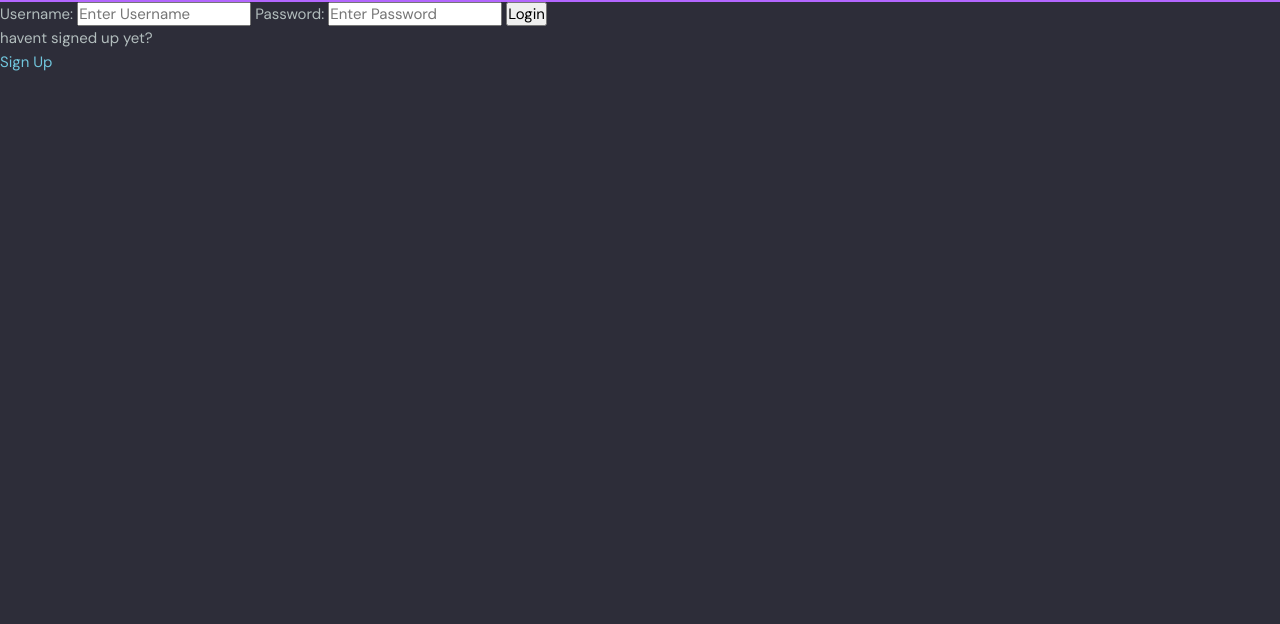
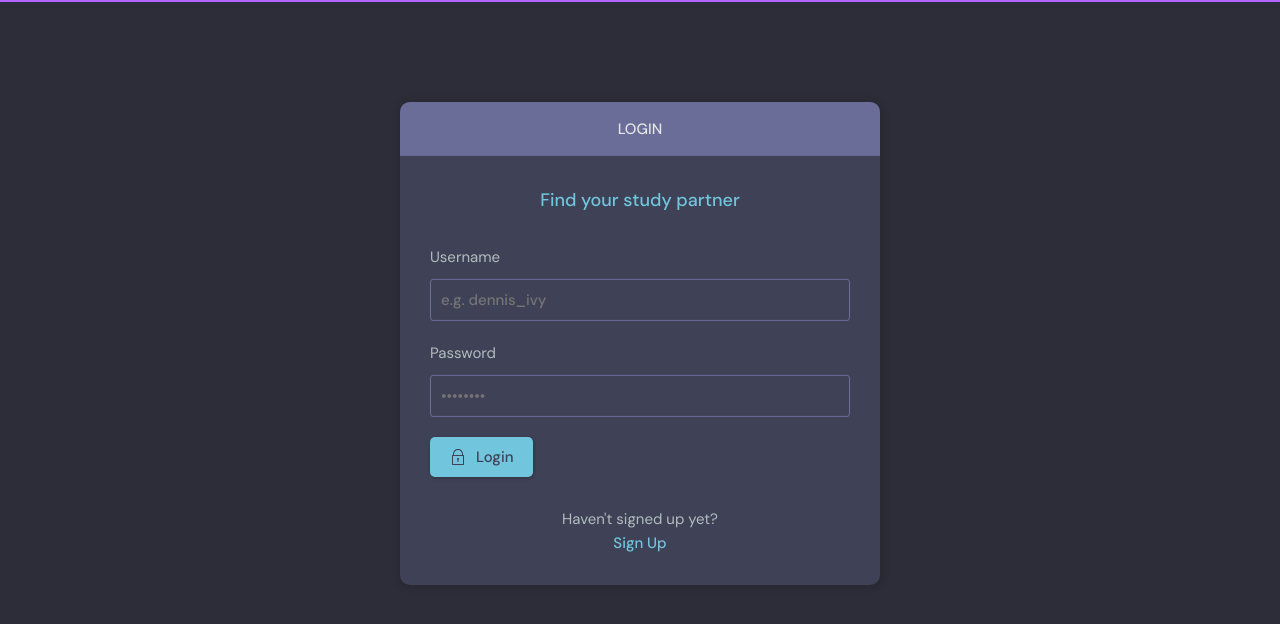
Before and after one commit to YouChengChung/Django_Chatroom_with_ChatGPT_Chatbot, a Django app: page /login/ in a window 1280 px wide. Shown: the part 76-700 px from the top of the page. Run offline with Django 4.2, Linux system fonts and the light colour scheme.

Commit message:
Edit_login_and_register_page

```diff
--- a/base/templates/base/login_register.html
+++ b/base/templates/base/login_register.html
@@ -1,36 +1,114 @@
 {% extends 'main.html' %}
 
 {% block content %}
+    <main class="auth layout">
 
-<!-- 在view.py中，registerPage、loginPage會送不同的page來 -->
-{% if page == 'login' %}
-    <div>
-        <form method="POST" action="">
-            {% csrf_token %}
+      {% if page == 'login' %}
+      <div class="container">
+        <div class="layout__box">
+          <div class="layout__boxHeader">
+            <div class="layout__boxTitle">
+              <h3>Login</h3>
+            </div>
+          </div>
+          <div class="layout__body">
+            <h2 class="auth__tagline">Find your study partner</h2>
 
-            <label>Username:</label>
-            <input type="text" name="username" placeholder="Enter Username" />
+            <form class="form" action="" method="POST">
+              {% csrf_token %}
+              <div class="form__group form__group">
+                <label for="room_name">Username</label>
+                <input id="username" name="username" type="text" placeholder="e.g. dennis_ivy" />
+              </div>
+              <div class="form__group">
+                <label for="password">Password</label>
+                <input
+                  id="password"
+                  name="password"
+                  type="password"
+                  placeholder="&bull;&bull;&bull;&bull;&bull;&bull;&bull;&bull;"/>
+              </div>
 
-            <label>Password:</label>
-            <input type="password" name="password" placeholder="Enter Password" />
+              <button class="btn btn--main" type="submit">
+                <svg
+                  version="1.1"
+                  xmlns="http://www.w3.org/2000/svg"
+                  width="32"
+                  height="32"
+                  viewBox="0 0 32 32"
+                >
+                  <title>lock</title>
+                  <path
+                    d="M27 12h-1v-2c0-5.514-4.486-10-10-10s-10 4.486-10 10v2h-1c-0.553 0-1 0.447-1 1v18c0 0.553 0.447 1 1 1h22c0.553 0 1-0.447 1-1v-18c0-0.553-0.447-1-1-1zM8 10c0-4.411 3.589-8 8-8s8 3.589 8 8v2h-16v-2zM26 30h-20v-16h20v16z">
+                  </path>
+                  <path
+                    d="M15 21.694v4.306h2v-4.306c0.587-0.348 1-0.961 1-1.694 0-1.105-0.895-2-2-2s-2 0.895-2 2c0 0.732 0.413 1.345 1 1.694z"
+                  ></path>
+                </svg>
 
-            <input type="submit" value="Login" />
-        </form>
-        <p>havent signed up yet?</p>
-        <a href="{% url 'register' %}">Sign Up</a>
-    </div>
+                Login
+              </button>
+            </form>
 
-{% else %}
+            <div class="auth__action">
+              <p>Haven't signed up yet?</p>
+              <a href="{% url 'register' %}" class="btn btn--link">Sign Up</a>
+            </div>
+          </div>
+        </div>
+      </div>
+      {% else %}
+      <div class="container">
+        <div class="layout__box">
+          <div class="layout__boxHeader">
+            <div class="layout__boxTitle">
+              <h3>Register</h3>
+            </div>
+          </div>
+          <div class="layout__body">
+            <h2 class="auth__tagline">Find your study partner</h2>
 
-    <div>
-        <form method="POST" action="">
-            {% csrf_token %}
-            {{form.as_p}}
-            <input type="submit" value="Register" />
-        </form>
-        <p>Already signed up yet?</p>
-        <a href="{% url 'login' %}">Login</a>
-    </div>
-{% endif %}
+            <form class="form" action="" method="POST">
+              {% csrf_token %}
+
+
+              {% for field in form %}
+                <div class="form__group form__group">
+                  <label for="room_name">{{field.label}}</label>
+                  {{field}}
+                </div>
+              {% endfor %}
+
+
+              <button class="btn btn--main" type="submit">
+                <svg
+                  version="1.1"
+                  xmlns="http://www.w3.org/2000/svg"
+                  width="32"
+                  height="32"
+                  viewBox="0 0 32 32"
+                >
+                  <title>lock</title>
+                  <path
+                    d="M27 12h-1v-2c0-5.514-4.486-10-10-10s-10 4.486-10 10v2h-1c-0.553 0-1 0.447-1 1v18c0 0.553 0.447 1 1 1h22c0.553 0 1-0.447 1-1v-18c0-0.553-0.447-1-1-1zM8 10c0-4.411 3.589-8 8-8s8 3.589 8 8v2h-16v-2zM26 30h-20v-16h20v16z"
+                  ></path>
+                  <path
+                    d="M15 21.694v4.306h2v-4.306c0.587-0.348 1-0.961 1-1.694 0-1.105-0.895-2-2-2s-2 0.895-2 2c0 0.732 0.413 1.345 1 1.694z"
+                  ></path>
+                </svg>
+
+                Register
+              </button>
+            </form>
+
+            <div class="auth__action">
+              <p>Already signed up ?</p>
+              <a href="{% url 'login' %}" class="btn btn--link">Sign In</a>
+            </div>
+          </div>
+        </div>
+      </div>
+      {% endif %}
+    </main>
 
 {% endblock content %}
```
Also changed, not shown: base/templates/base/login_register_old.html (added, +36 -0 lines), db.sqlite3.
